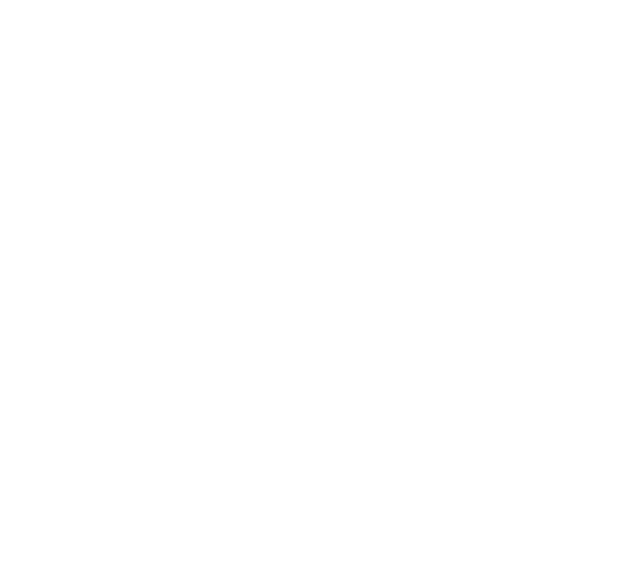
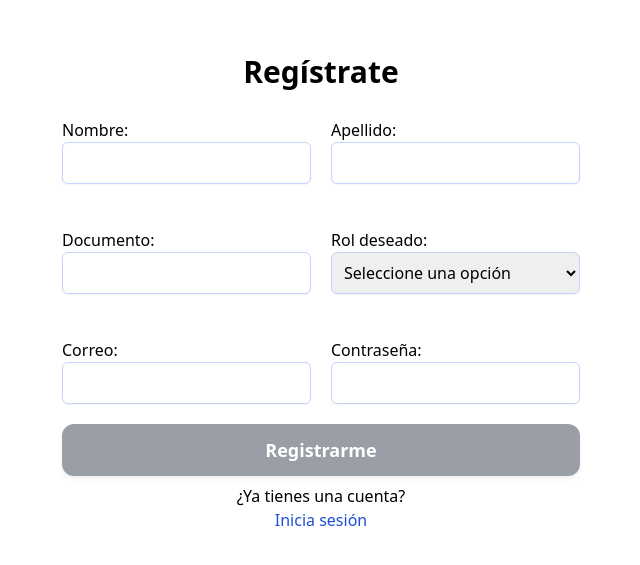
Before and after one commit to juandiaz31/Front-Gestion-Proyectos, a React (Create React App) app: page /auth/register in a window 1280 px wide. Before the commit this address had no page. Shown: the part 115-680 px from the top of the page, without its empty margins (319-959 px from the left). Built offline with nearby package versions, Linux system fonts and the light colour scheme.

Commit message:
autenticacion de usuarios

```diff
--- a/src/App.jsx
+++ b/src/App.jsx
@@ -1,25 +1,32 @@
-import React, { useState } from 'react';
-import PrivateLayout from 'layouts/PrivateLayout';
-import { BrowserRouter, Routes, Route } from 'react-router-dom';
-import { UserContext } from 'context/userContext';
-import { ApolloProvider, ApolloClient, createHttpLink, InMemoryCache } from '@apollo/client';
-import Index from 'pages/Index';
-import Page2 from 'pages/Page2';
-import IndexCategory1 from 'pages/category1/Index';
-import Category1 from 'pages/category1/CategoryPage1';
-import IndexUsuarios from 'pages/usuarios';
-import EditarUsuario from 'pages/usuarios/editar';
-import 'styles/globals.css';
-import 'styles/tabla.css';
+import React, { useState } from "react";
+import PrivateLayout from "layouts/PrivateLayout";
+import { BrowserRouter, Routes, Route } from "react-router-dom";
+import { UserContext } from "context/userContext";
+import {
+  ApolloProvider,
+  ApolloClient,
+  createHttpLink,
+  InMemoryCache,
+} from "@apollo/client";
+import Index from "pages/Index";
+import Page2 from "pages/Page2";
+import IndexCategory1 from "pages/category1/Index";
+import Category1 from "pages/category1/CategoryPage1";
+import IndexUsuarios from "pages/usuarios";
+import EditarUsuario from "pages/usuarios/editar";
+import "styles/globals.css";
+import "styles/tabla.css";
+import AuthLayout from "layouts/AuthLayout";
+import Register from "pages/auth/register";
 
 // import PrivateRoute from 'components/PrivateRoute';
 
 // const httpLink = createHttpLink({
-//   uri: 'https://servidor-gql-mintic.herokuapp.com/graphql',
+//   uri: 'https://backend-prueba-ciclo4.herokuapp.com/graphql',
 // });
 
 const client = new ApolloClient({
-  uri: 'http://localhost:4000/graphql',
+  uri: "http://localhost:4000/graphql",
   cache: new InMemoryCache(),
 });
 
@@ -31,13 +38,16 @@
       <UserContext.Provider value={{ userData, setUserData }}>
         <BrowserRouter>
           <Routes>
-            <Route path='/' element={<PrivateLayout />}>
-              <Route path='' element={<Index />} />
-              <Route path='/usuarios' element={<IndexUsuarios />} />
-              <Route path='/usuarios/editar/:_id' element={<EditarUsuario />} />
-              <Route path='page2' element={<Page2 />} />
-              <Route path='category1' element={<IndexCategory1 />} />
-              <Route path='category1/page1' element={<Category1 />} />
+            <Route path="/" element={<PrivateLayout />}>
+              <Route path="" element={<Index />} />
+              <Route path="/usuarios" element={<IndexUsuarios />} />
+              <Route path="/usuarios/editar/:_id" element={<EditarUsuario />} />
+              <Route path="page2" element={<Page2 />} />
+              <Route path="category1" element={<IndexCategory1 />} />
+              <Route path="category1/page1" element={<Category1 />} />
+            </Route>
+            <Route path="/auth" element={<AuthLayout />}>
+              <Route path="register" element={<Register />} />
             </Route>
           </Routes>
         </BrowserRouter>
--- /dev/null
+++ b/src/graphql/auth/mutations.js
@@ -0,0 +1,26 @@
+import { gql } from "@apollo/client";
+
+const REGISTRO = gql`
+  mutation Registro(
+    $nombre: String!
+    $apellido: String!
+    $identificacion: String!
+    $correo: String!
+    $rol: Enum_Rol!
+    $password: String!
+  ) {
+    registro(
+      nombre: $nombre
+      apellido: $apellido
+      identificacion: $identificacion
+      correo: $correo
+      rol: $rol
+      password: $password
+    ){
+      token
+      error
+    }
+  }
+`;
+
+export { REGISTRO };
--- /dev/null
+++ b/src/layouts/AuthLayout.jsx
@@ -0,0 +1,16 @@
+import React from "react";
+import { Outlet } from "react-router";
+
+const AuthLayout = () => {
+  return (
+    <div className='flex flex-col md:flex-row flex-no-wrap h-screen'>
+      <div className='flex w-full h-full'>
+        <div className='w-full h-full  overflow-y-scroll'>
+          <Outlet />
+        </div>
+      </div>
+    </div>
+  );
+};
+
+export default AuthLayout;
--- /dev/null
+++ b/src/pages/auth/register.jsx
@@ -0,0 +1,78 @@
+import React, { useEffect } from "react";
+import Input from "components/Input";
+import DropDown from "components/Dropdown";
+import { Enum_Rol } from "utils/enum";
+import ButtonLoading from "components/ButtonLoading";
+import useFormData from "hooks/useFormData";
+import { Link } from "react-router-dom";
+import { useMutation } from "@apollo/client";
+import { REGISTRO } from "graphql/auth/mutations";
+import { useNavigate } from "react-router";
+
+const Register = () => {
+  const navigate = useNavigate();
+  const { form, formData, updateFormData } = useFormData();
+
+  const [
+    registro,
+    { data: mutationData, loading: mutationLoading, error: mutationError },
+  ] = useMutation(REGISTRO);
+
+  const submitForm = (e) => {
+    e.preventDefault();
+    console.log("Enviar datos al back", formData);
+    registro({ variables: formData });
+  };
+
+  useEffect(() => {
+    console.log("data mutation", mutationData);
+    if (mutationData) {
+      if (mutationData.registro.token) {
+        localStorage.setItem("token", mutationData.registro.token);
+        navigate("/");
+      }
+    }
+  }, [mutationData]);
+
+  return (
+    <div className="flex flex-col h-full w-full items-center justify-center">
+      <h1 className="text-3xl font-bold my-4">Regístrate</h1>
+      <form
+        className="flex flex-col"
+        onSubmit={submitForm}
+        onChange={updateFormData}
+        ref={form}
+      >
+        <div className="grid grid-cols-2 gap-5">
+          <Input label="Nombre:" name="nombre" type="text" required />
+          <Input label="Apellido:" name="apellido" type="text" required />
+          <Input
+            label="Documento:"
+            name="identificacion"
+            type="text"
+            required
+          />
+          <DropDown
+            label="Rol deseado:"
+            name="rol"
+            required={true}
+            options={Enum_Rol}
+          />
+          <Input label="Correo:" name="correo" type="email" required />
+          <Input label="Contraseña:" name="password" type="password" required />
+        </div>
+        <ButtonLoading
+          disabled={Object.keys(formData).length === 0}
+          loading={false}
+          text="Registrarme"
+        />
+      </form>
+      <span>¿Ya tienes una cuenta?</span>
+      <Link to="/auth/login">
+        <span className="text-blue-700">Inicia sesión</span>
+      </Link>
+    </div>
+  );
+};
+
+export default Register;
--- a/src/pages/usuarios/editar.jsx
+++ b/src/pages/usuarios/editar.jsx
@@ -1,4 +1,4 @@
-import React, { useEffect } from 'react';
+  import React, { useEffect } from 'react';
 import { useParams, Link } from 'react-router-dom';
 import { useQuery, useMutation } from '@apollo/client';
 import { GET_USUARIO } from 'graphql/usuarios/queries';
```
Also changed, not shown: 1 other file (tests, documents, lock files or other folders).
